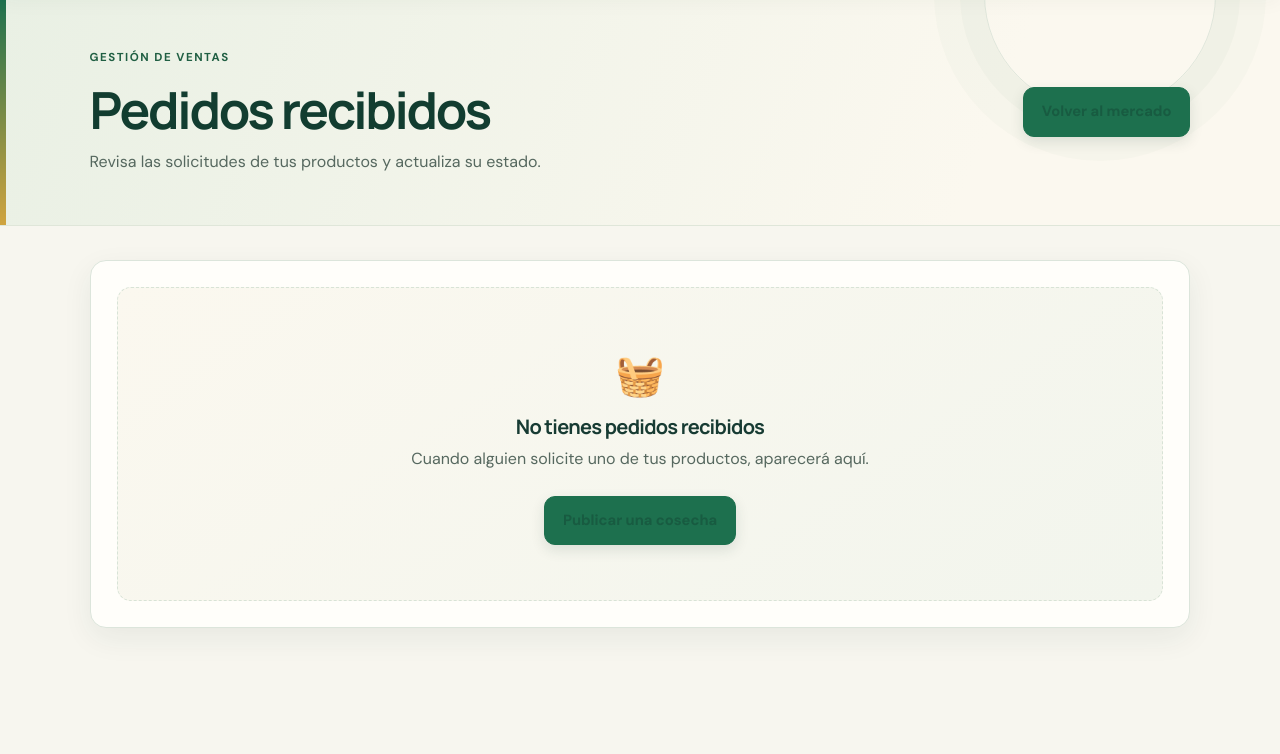
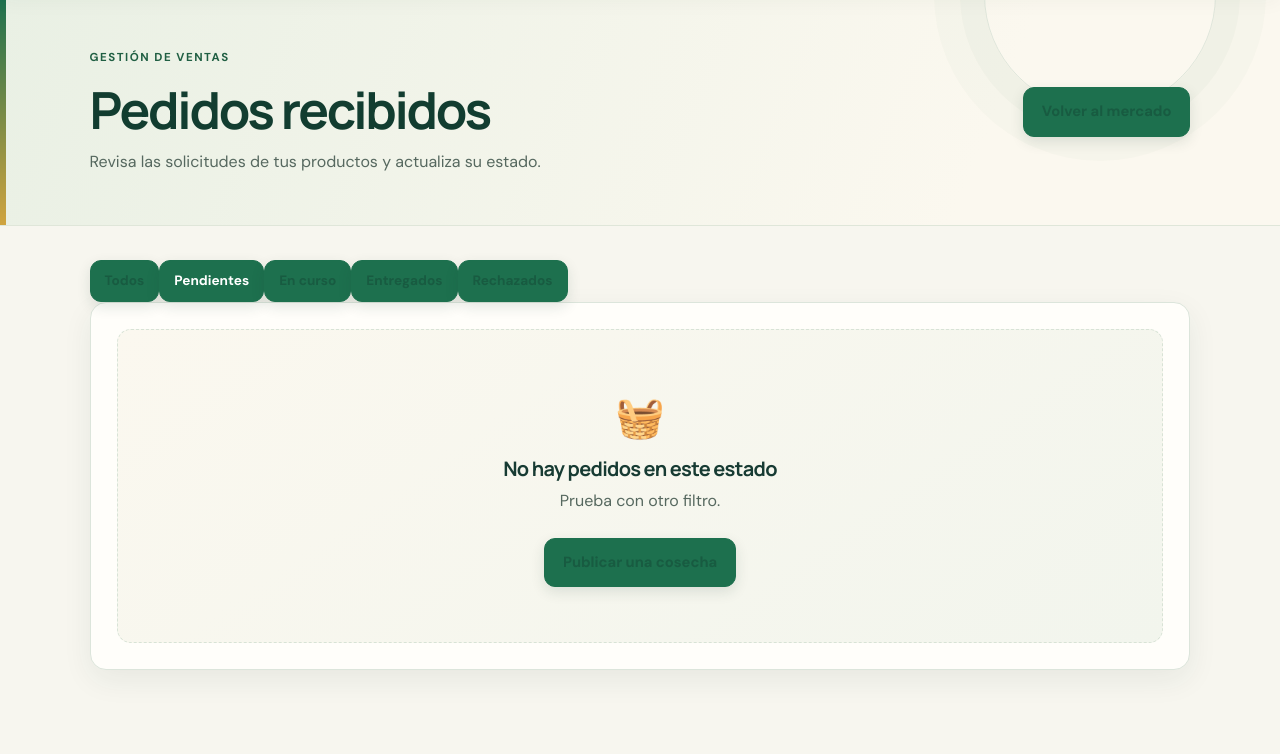
Before and after one commit to Josecarlos1004/Chaskayni, a Laravel app: page /pedidos-recibidos?estado=pendiente in a window 1280 px wide. Shown: the part 83-837 px from the top of the page. Run offline with Laravel 12, Linux system fonts and the light colour scheme; a user stored in the database is signed in; data comes from the database, SQL or seed files in the repository; tables that the repository leaves empty hold one stand-in row (values such as "Sample post").

Commit message:
Muestro el telefono del comprador
el productor ve el telefono del comprador con enlace a Whatsapp y botones con filtros de los estados

```diff
--- a/resources/views/pedidos/recibidos.blade.php
+++ b/resources/views/pedidos/recibidos.blade.php
@@ -2,17 +2,18 @@
 @section('titulo', 'Pedidos recibidos')
 @section('content')
 <section class="encabezado-pagina"><div><span class="sobrelinea">Gestión de ventas</span><h1>Pedidos recibidos</h1><p>Revisa las solicitudes de tus productos y actualiza su estado.</p></div><a class="boton boton-contorno" href="{{ route('mercado.indice') }}">Volver al mercado</a></section>
-<section class="seccion seccion-superior"><div class="panel">
+<section class="seccion seccion-superior"><nav class="filtros-estado" aria-label="Filtrar pedidos por estado">@foreach ([null => 'Todos', 'pendiente' => 'Pendientes', 'en_curso' => 'En curso', 'completado' => 'Entregados', 'rechazado' => 'Rechazados'] as $valor => $etiqueta)<a class="boton boton-pequeno {{ ($filtro ?? null) === $valor ? '' : 'boton-contorno' }}" href="{{ route('pedidos.recibidos', $valor ? ['estado' => $valor] : []) }}" @if (($filtro ?? null) === $valor) aria-current="page" @endif>{{ $etiqueta }}</a>@endforeach</nav><div class="panel">
 @forelse ($pedidos as $pedido)
 <article class="detalle-pedido"><div class="encabezado-panel"><div><h2>Pedido #{{ $pedido->id }}</h2><small>{{ $pedido->comprador?->name ?: 'Comprador no disponible' }} · {{ $pedido->created_at->format('d/m/Y H:i') }}</small></div><span class="etiqueta-estado {{ $pedido->claseEstado() }}">{{ $pedido->nombreEstado() }}</span></div>
 @foreach ($pedido->detalles as $detalle)<div class="fila-pedido"><div><strong>{{ $detalle->producto?->nombre ?: 'Producto retirado' }}</strong><small>{{ number_format((float) $detalle->cantidad, 2) }} {{ $detalle->producto?->unidad ?: 'unidad' }} · Precio aplicado: S/ {{ number_format((float) $detalle->precio_unitario, 2) }}</small></div><strong>S/ {{ number_format((float) $detalle->subtotal, 2) }}</strong></div>@endforeach
-@if ($pedido->notas)<p class="texto-atenuado">Nota: {{ $pedido->notas }}</p>@endif<div class="total-pedido">Total <strong>S/ {{ number_format((float) $pedido->total, 2) }}</strong></div>
+@if ($pedido->notas)<p class="texto-atenuado">Nota: {{ $pedido->notas }}</p>@endif
+@if ($pedido->estado === 'pendiente')<p class="texto-atenuado">El teléfono del comprador se muestra cuando aceptas el pedido.</p>@elseif ($pedido->estado !== 'rechazado' && $pedido->comprador?->telefono)<p class="contacto-comprador">Contacto: <strong>{{ $pedido->comprador->telefono }}</strong> · <a href="https://wa.me/51{{ $pedido->comprador->telefono }}" target="_blank" rel="noopener">Escribir por WhatsApp</a></p>@endif<div class="total-pedido">Total <strong>S/ {{ number_format((float) $pedido->total, 2) }}</strong></div>
 @if ($pedido->estado === 'pendiente')<div class="acciones-tarjeta"><form method="post" action="{{ route('pedidos.estado', $pedido) }}">@csrf @method('patch')<input type="hidden" name="estado" value="aceptado"><button class="boton boton-pequeno" type="submit">Aceptar pedido</button></form><form method="post" action="{{ route('pedidos.estado', $pedido) }}">@csrf @method('patch')<input type="hidden" name="estado" value="rechazado"><button class="boton boton-contorno boton-pequeno" type="submit">Rechazar y devolver existencias</button></form></div>
 @elseif ($pedido->estado === 'aceptado')<form method="post" action="{{ route('pedidos.estado', $pedido) }}">@csrf @method('patch')<input type="hidden" name="estado" value="preparando"><button class="boton boton-pequeno" type="submit">Iniciar preparación</button></form>
 @elseif ($pedido->estado === 'preparando')<form method="post" action="{{ route('pedidos.estado', $pedido) }}">@csrf @method('patch')<input type="hidden" name="estado" value="en_camino"><button class="boton boton-pequeno" type="submit">Marcar en camino</button></form>
 @elseif ($pedido->estado === 'en_camino')<form method="post" action="{{ route('pedidos.estado', $pedido) }}">@csrf @method('patch')<input type="hidden" name="estado" value="completado"><button class="boton boton-pequeno" type="submit">Marcar como entregado</button></form>@endif
 @if (auth()->user()->esAdministrador())<form method="post" action="{{ route('administracion.pedidos.eliminar', $pedido) }}" onsubmit="return confirm('¿Eliminar definitivamente el pedido #{{ $pedido->id }}? Si aún no fue entregado ni rechazado, se devolverán las existencias al mercado.')">@csrf @method('delete')<button class="boton boton-contorno boton-pequeno" type="submit">Eliminar pedido</button></form>@endif
 </article>
-@empty<div class="estado-vacio"><span>🧺</span><h3>No tienes pedidos recibidos</h3><p>Cuando alguien solicite uno de tus productos, aparecerá aquí.</p><a class="boton boton-contorno" href="{{ route('productos.crear') }}">Publicar una cosecha</a></div>@endforelse
+@empty<div class="estado-vacio"><span>🧺</span><h3>{{ ($filtro ?? null) ? 'No hay pedidos en este estado' : 'No tienes pedidos recibidos' }}</h3><p>{{ ($filtro ?? null) ? 'Prueba con otro filtro.' : 'Cuando alguien solicite uno de tus productos, aparecerá aquí.' }}</p><a class="boton boton-contorno" href="{{ route('productos.crear') }}">Publicar una cosecha</a></div>@endforelse
 </div><div class="paginacion">{{ $pedidos->links() }}</div></section>
 @endsection
```
